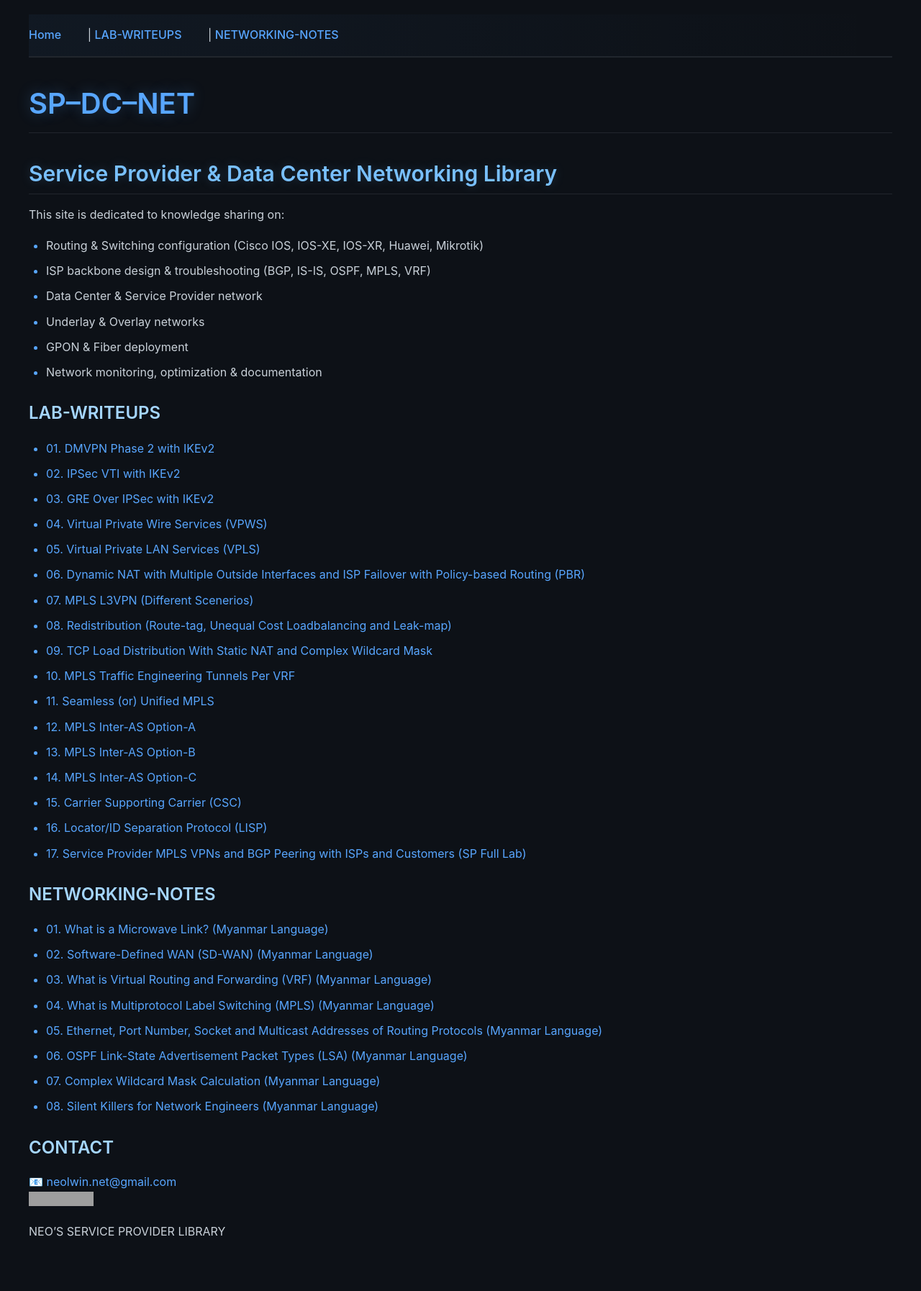
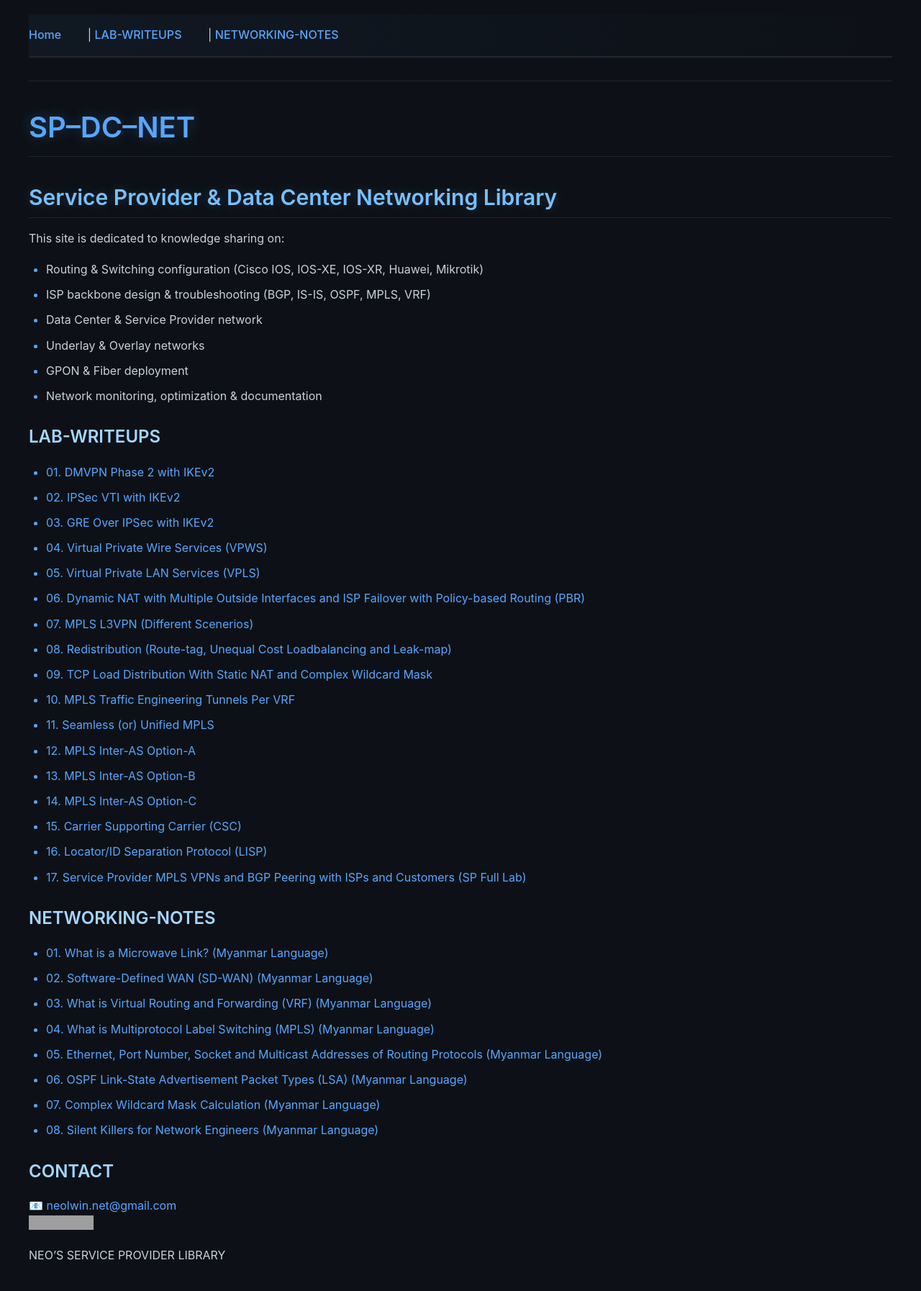
Before and after one commit to neolwin-net/sp-dc-net, a Jekyll site: the page built from index.md, in a window 1280 px wide. Shown: the whole page at 72% size. Built offline with Jekyll 4.4.1, drawn with Linux system fonts in a browser that asks for light colours; before the commit the page ends 1761 px from its top, so only the background shows below that; grey boxes are pictures that could not be loaded.

Commit message:
Update nav.html

```diff
--- a/_includes/nav.html
+++ b/_includes/nav.html
@@ -1,5 +1,6 @@
-<nav class="site-nav">
+<nav>
   <a href="{{ '/' | relative_url }}">Home</a> |
   <a href="#lab-writeups">LAB-WRITEUPS</a> |
   <a href="#networking-notes">NETWORKING-NOTES</a>
 </nav>
+<hr>
```
